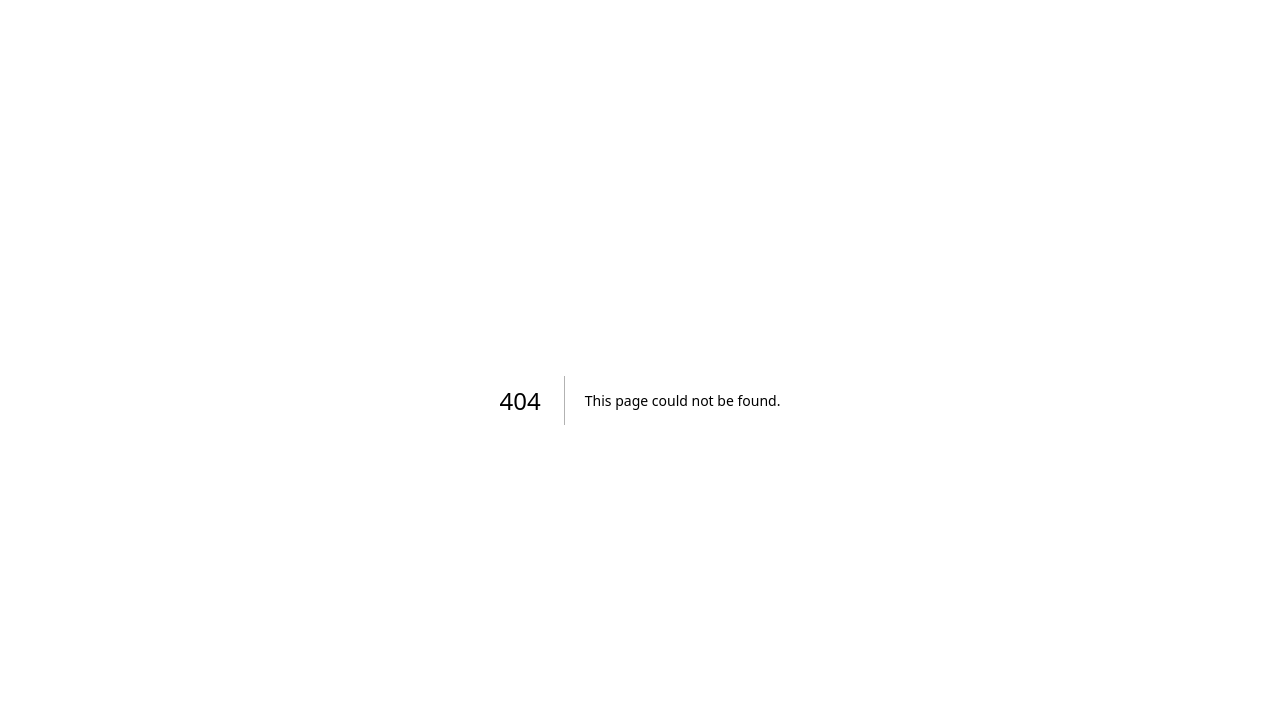
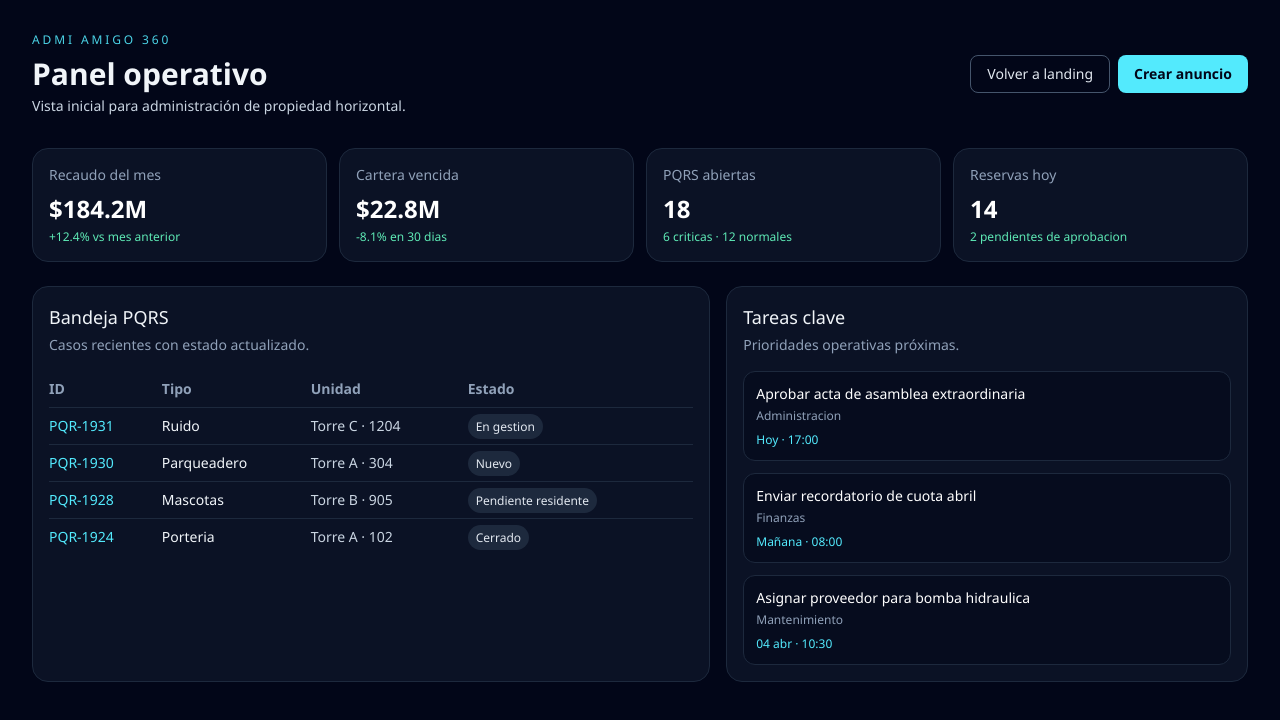
Before and after one commit to Andru775/AdmiAmigo360, a Next.js app in the folder web/: page /app in a window 1280 px wide. Before the commit this address had no page. Shown: the top 720 px of the page. Built offline with nearby package versions, Linux system fonts and the light colour scheme.

Commit message:
Add initial operations dashboard route and entry CTA

```diff
--- /dev/null
+++ b/web/src/app/app/page.tsx
@@ -0,0 +1,115 @@
+import Link from "next/link";
+
+const kpis = [
+  { label: "Recaudo del mes", value: "$184.2M", trend: "+12.4% vs mes anterior" },
+  { label: "Cartera vencida", value: "$22.8M", trend: "-8.1% en 30 dias" },
+  { label: "PQRS abiertas", value: "18", trend: "6 criticas · 12 normales" },
+  { label: "Reservas hoy", value: "14", trend: "2 pendientes de aprobacion" },
+];
+
+const tasks = [
+  {
+    title: "Aprobar acta de asamblea extraordinaria",
+    due: "Hoy · 17:00",
+    owner: "Administracion",
+  },
+  {
+    title: "Enviar recordatorio de cuota abril",
+    due: "Mañana · 08:00",
+    owner: "Finanzas",
+  },
+  {
+    title: "Asignar proveedor para bomba hidraulica",
+    due: "04 abr · 10:30",
+    owner: "Mantenimiento",
+  },
+];
+
+const pqrsQueue = [
+  { id: "PQR-1931", type: "Ruido", apt: "Torre C · 1204", status: "En gestion" },
+  { id: "PQR-1930", type: "Parqueadero", apt: "Torre A · 304", status: "Nuevo" },
+  { id: "PQR-1928", type: "Mascotas", apt: "Torre B · 905", status: "Pendiente residente" },
+  { id: "PQR-1924", type: "Porteria", apt: "Torre A · 102", status: "Cerrado" },
+];
+
+export default function AppDashboardPage() {
+  return (
+    <main className="min-h-screen bg-slate-950 px-4 py-8 text-slate-100 sm:px-8">
+      <div className="mx-auto max-w-7xl">
+        <header className="mb-8 flex flex-wrap items-center justify-between gap-3">
+          <div>
+            <p className="text-xs uppercase tracking-[0.24em] text-cyan-300/90">Admi Amigo 360</p>
+            <h1 className="mt-2 text-3xl font-semibold">Panel operativo</h1>
+            <p className="mt-1 text-sm text-slate-300">Vista inicial para administración de propiedad horizontal.</p>
+          </div>
+          <div className="flex gap-2">
+            <Link
+              href="/"
+              className="rounded-lg border border-slate-600 px-4 py-2 text-sm text-slate-200 transition hover:border-cyan-300 hover:text-cyan-200"
+            >
+              Volver a landing
+            </Link>
+            <button className="rounded-lg bg-cyan-300 px-4 py-2 text-sm font-semibold text-slate-950 transition hover:bg-cyan-200">
+              Crear anuncio
+            </button>
+          </div>
+        </header>
+
+        <section className="grid gap-3 sm:grid-cols-2 lg:grid-cols-4">
+          {kpis.map((kpi) => (
+            <article key={kpi.label} className="rounded-2xl border border-slate-800 bg-slate-900/70 p-4">
+              <p className="text-sm text-slate-400">{kpi.label}</p>
+              <p className="mt-2 text-2xl font-semibold text-white">{kpi.value}</p>
+              <p className="mt-1 text-xs text-emerald-300">{kpi.trend}</p>
+            </article>
+          ))}
+        </section>
+
+        <section className="mt-6 grid gap-4 lg:grid-cols-[1.3fr_1fr]">
+          <article className="rounded-2xl border border-slate-800 bg-slate-900/70 p-4">
+            <h2 className="text-lg font-medium">Bandeja PQRS</h2>
+            <p className="mt-1 text-sm text-slate-400">Casos recientes con estado actualizado.</p>
+            <div className="mt-4 overflow-x-auto">
+              <table className="w-full min-w-[560px] text-left text-sm">
+                <thead className="text-slate-400">
+                  <tr>
+                    <th className="py-2">ID</th>
+                    <th className="py-2">Tipo</th>
+                    <th className="py-2">Unidad</th>
+                    <th className="py-2">Estado</th>
+                  </tr>
+                </thead>
+                <tbody>
+                  {pqrsQueue.map((row) => (
+                    <tr key={row.id} className="border-t border-slate-800">
+                      <td className="py-2 text-cyan-300">{row.id}</td>
+                      <td className="py-2">{row.type}</td>
+                      <td className="py-2 text-slate-300">{row.apt}</td>
+                      <td className="py-2">
+                        <span className="rounded-full bg-slate-800 px-2 py-1 text-xs text-slate-200">{row.status}</span>
+                      </td>
+                    </tr>
+                  ))}
+                </tbody>
+              </table>
+            </div>
+          </article>
+
+          <article className="rounded-2xl border border-slate-800 bg-slate-900/70 p-4">
+            <h2 className="text-lg font-medium">Tareas clave</h2>
+            <p className="mt-1 text-sm text-slate-400">Prioridades operativas próximas.</p>
+            <ul className="mt-4 space-y-3">
+              {tasks.map((task) => (
+                <li key={task.title} className="rounded-xl border border-slate-800 bg-slate-950/50 p-3">
+                  <p className="text-sm font-medium text-white">{task.title}</p>
+                  <p className="mt-1 text-xs text-slate-400">{task.owner}</p>
+                  <p className="mt-2 text-xs text-cyan-300">{task.due}</p>
+                </li>
+              ))}
+            </ul>
+          </article>
+        </section>
+      </div>
+    </main>
+  );
+}
--- a/web/src/components/sections/CinematicHero.tsx
+++ b/web/src/components/sections/CinematicHero.tsx
@@ -248,6 +248,12 @@ export default function CinematicHero() {
 
             <div className="mt-10 flex flex-wrap justify-center gap-3">
               <a
+                href="/app"
+                className="rounded-xl border border-cyan-200/60 bg-cyan-200/15 px-6 py-3 text-sm font-semibold text-cyan-100 transition hover:bg-cyan-200/25"
+              >
+                Entrar al panel
+              </a>
+              <a
                 href="#como-funciona"
                 className="rounded-xl bg-cyan-200 px-6 py-3 text-sm font-semibold text-slate-950 transition hover:bg-cyan-100"
               >
```
